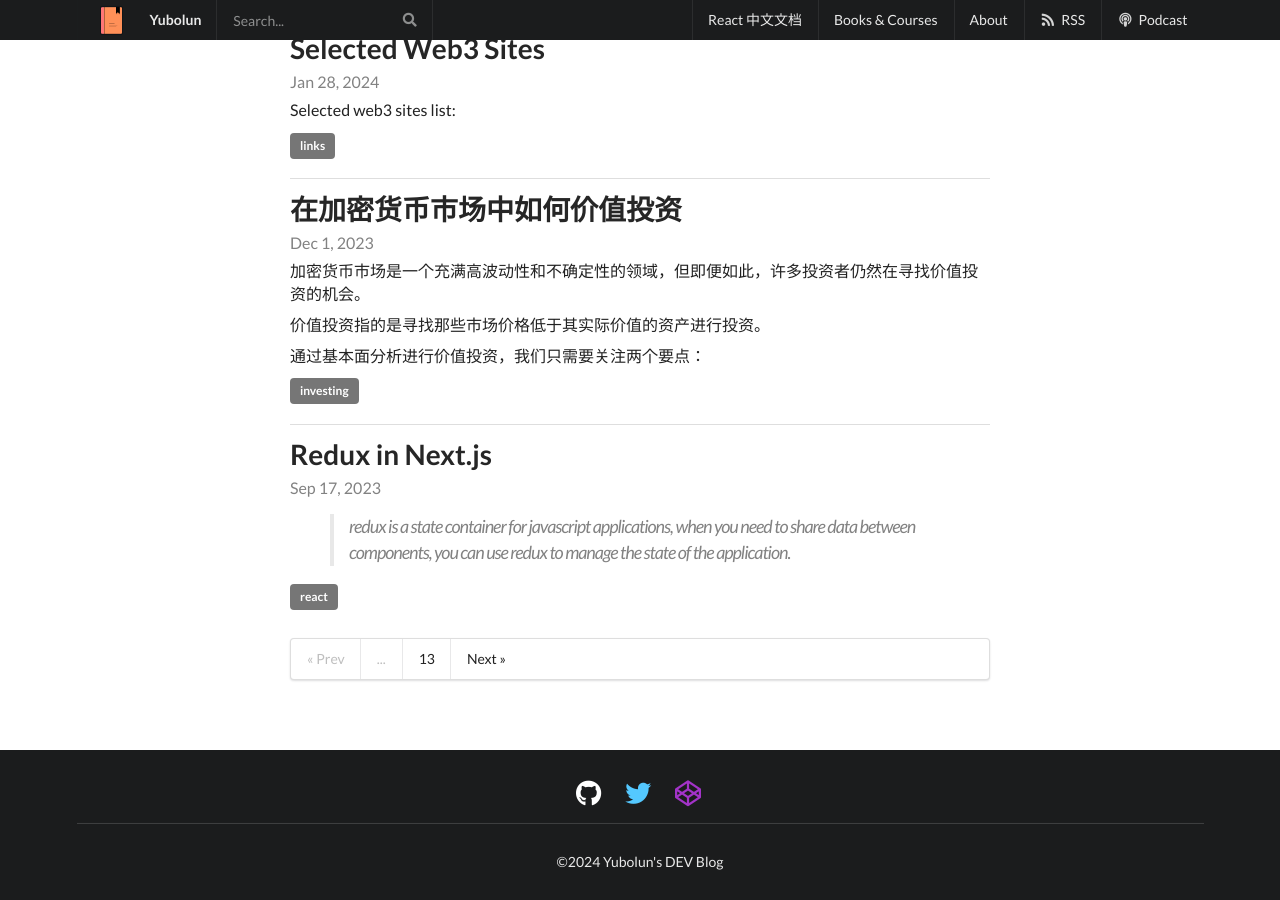
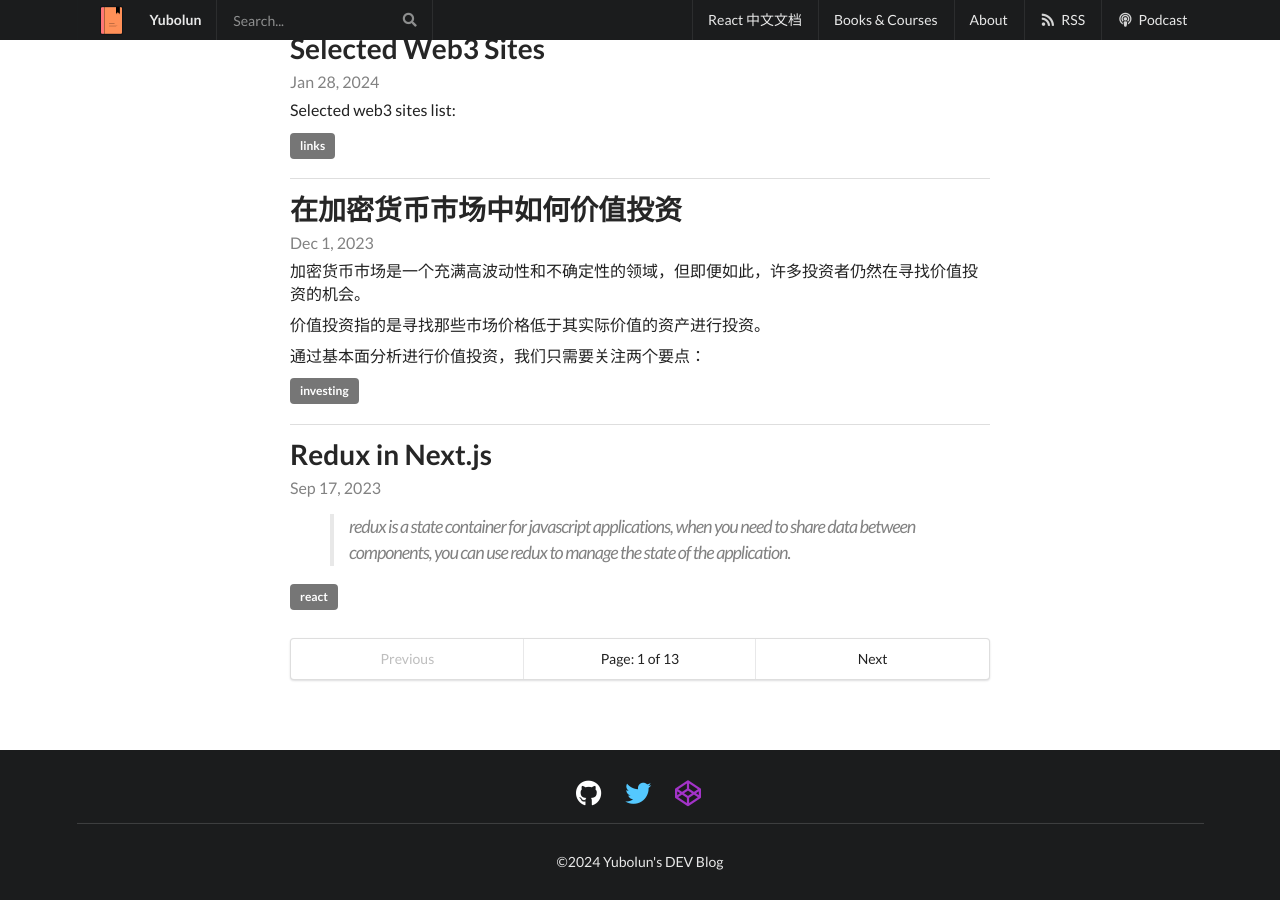
Before and after one commit to discountry/discountry.github.io, a Jekyll site: the page built from index.html, in a window 1280 px wide and 900 px high, scrolled down 533 px. Built offline with Jekyll 4.4.1, drawn with Linux system fonts in a browser that asks for light colours; the list of posts is cut into pages by our own code.

Commit message:
update pagination

```diff
--- a/_includes/pagination.html
+++ b/_includes/pagination.html
@@ -1,39 +1,14 @@
-{% if paginator.total_pages > 1 %}
-<div class="ui fluid pagination menu">
+<!-- Pagination links -->
+<div class="ui fluid three item pagination menu">
   {% if paginator.previous_page %}
-    <a class="item" href="{{ paginator.previous_page_path | relative_url }}">&laquo; Prev</a>
+    <a href="{{ paginator.previous_page_path }}" class="previous item">Previous</a>
   {% else %}
-    <span class="disabled item">&laquo; Prev</span>
+    <span class="disabled item">Previous</span>
   {% endif %}
-
-  {% if paginator.page > 3 %}
-    <a class="item" href="{{ '/' | relative_url }}">1</a>
-    {% if paginator.page > 4 %}
-      <span class="disabled item">...</span>
-    {% endif %}
-  {% endif %}
-
-  {% for page in (1..paginator.total_pages) %}
-    {% if page > paginator.page - 3 and page < paginator.page + 3 %}
-      {% if page == paginator.page %}
-        <span class="active item">{{ page }}</span>
-      {% else %}
-        <a class="item" href="{{ site.paginate_path | relative_url | replace: ':num', page }}">{{ page }}</a>
-      {% endif %}
-    {% endif %}
-  {% endfor %}
-
-  {% if paginator.page < paginator.total_pages - 2 %}
-    {% if paginator.page < paginator.total_pages - 3 %}
-      <span class="disabled item">...</span>
-    {% endif %}
-    <a class="item" href="{{ site.paginate_path | relative_url | replace: ':num', paginator.total_pages }}">{{ paginator.total_pages }}</a>
-  {% endif %}
-
+  <span class="page_number item">Page: {{ paginator.page }} of {{ paginator.total_pages }}</span>
   {% if paginator.next_page %}
-    <a class="item" href="{{ paginator.next_page_path | relative_url }}">Next &raquo;</a>
+    <a href="{{ paginator.next_page_path }}" class="next item">Next</a>
   {% else %}
-    <span class="disabled item">Next &raquo;</span>
+    <span class="disabled item">Next</span>
   {% endif %}
 </div>
-{% endif %}
```
